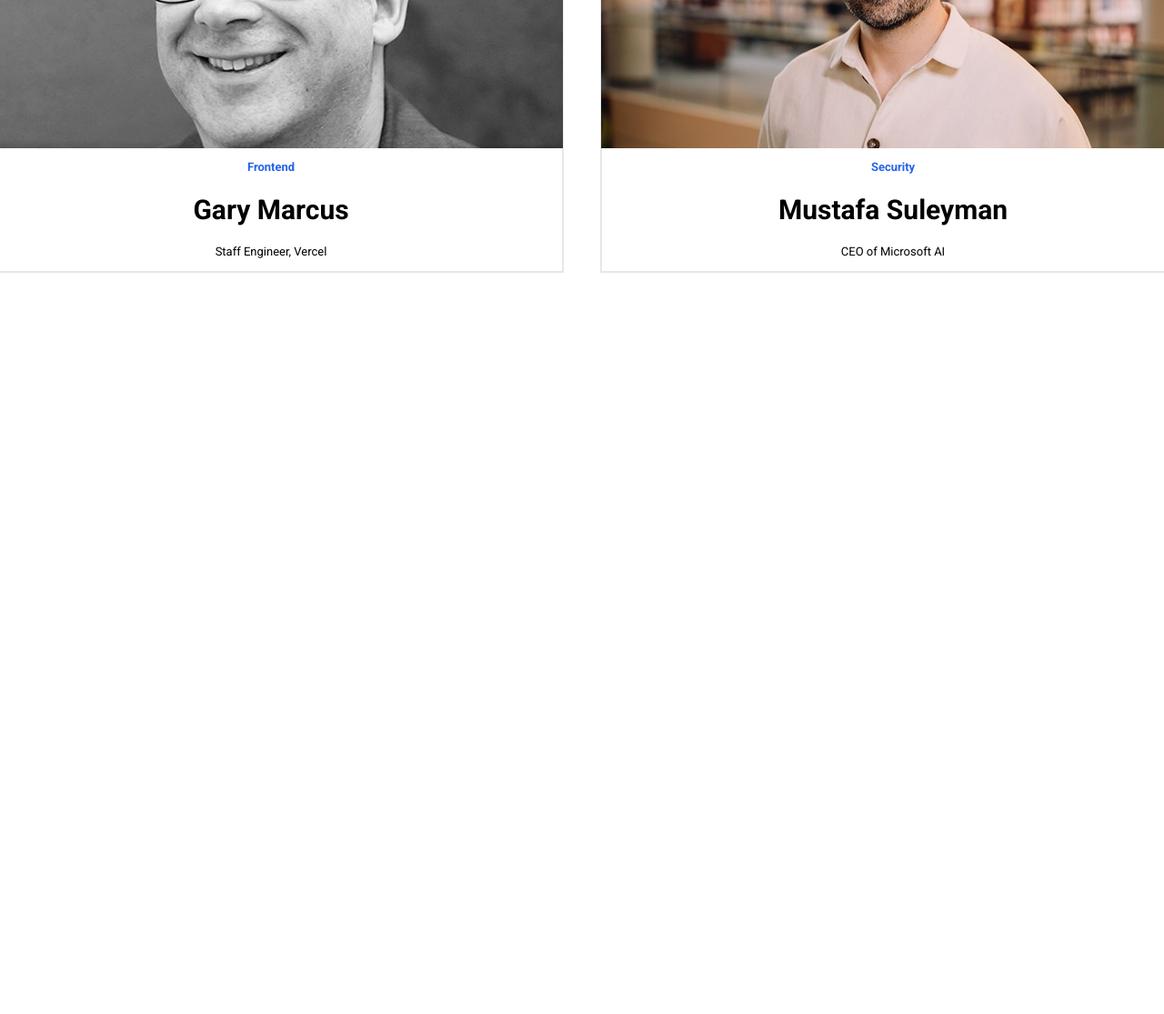
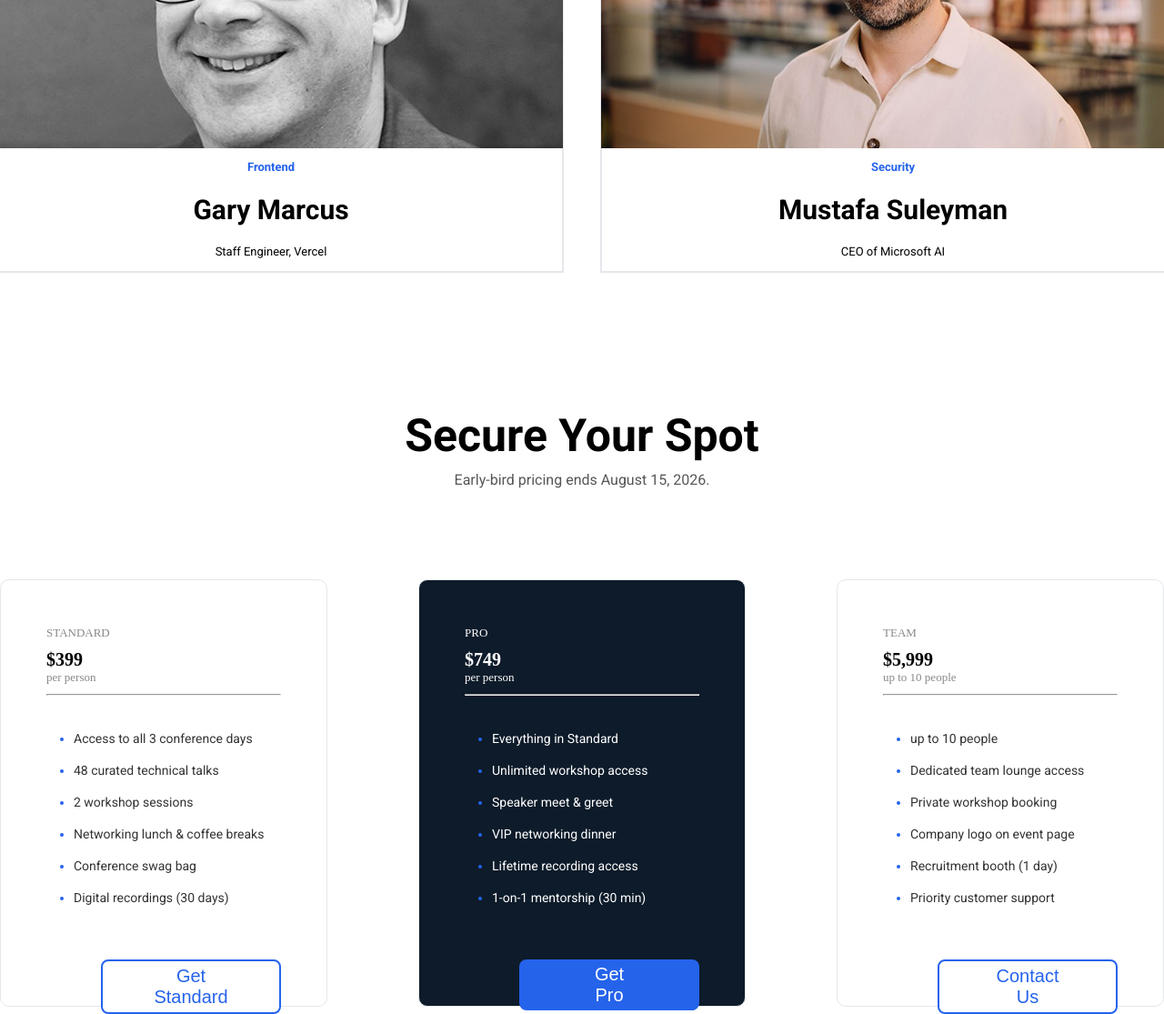
Before and after one commit to MohammadOmarFaruk-Rakib/Assingment-1, a plain HTML site: page index.html in a window 1280 px wide. Shown: the part 1832-2947 px from the top of the page at 91% size. Before the commit the page ends 2132 px from the top, so only its background shows below. Drawn offline with Linux system fonts and the light colour scheme.

Commit message:
secure your spot section added

```diff
--- a/index.html
+++ b/index.html
@@ -35,6 +35,7 @@
       </section>
     </nav>
   </header>
+
   <!-- banner or hero section start -->
   <section class="parent_hero">
     <div class="overlay_center">
@@ -54,6 +55,7 @@
 
   </section>
 
+  <!-- speaker section -->
   <section class="grand_parent">
     <section class="speaker_heading">
       <h1>Meet the Speakers</h1>
@@ -96,6 +98,75 @@
   </section>
 
 
+  <!-- secure spot section -->
+  <section class="grandparen_card">
+    <section class="secure_h1">
+      <h1>Secure Your Spot</h1>
+      <p>Early-bird pricing ends August 15, 2026.</p>
+    </section>
+    <section class="parent_secure">
+
+      <section class="secure_spot">
+        <p>STANDARD</p>
+        <h1>$399</h1>
+        <p>per person</p>
+        <hr>
+        <ul>
+          <li>Access to all 3 conference days</li>
+          <li>48 curated technical talks</li>
+          <li>2 workshop sessions</li>
+          <li>Networking lunch & coffee breaks</li>
+          <li>Conference swag bag</li>
+          <li>Digital recordings (30 days)</li>
+        </ul>
+        <section>
+          <button id="btn-three">Get Standard</button>
+        </section>
+      </section>
+      <section class="secure_spot special">
+        <p>PRO</p>
+        <h1>$749</h1>
+        <p>per person</p>
+        <hr>
+        <ul>
+
+          <li>Everything in Standard</li>
+         <li> Unlimited workshop access</li>
+          <li>Speaker meet & greet</li>
+          <li>VIP networking dinner</li>
+          <li>Lifetime recording access</li>
+          <li>1-on-1 mentorship (30 min)</li>
+        </ul>
+        <section>
+          <button id="btn-three_one">Get Pro</button>
+        </section>
+      </section>
+
+      <section class="secure_spot">
+        <p>TEAM</p>
+        <h1>$5,999</h1>
+        <p>up to 10 people</p>
+        <hr>
+        <ul>
+          <li>up to 10 people</li>
+          <li>Dedicated team lounge access</li>
+          <li>Private workshop booking</li>
+          <li>Company logo on event page</li>
+          <li>Recruitment booth (1 day)</li>
+          <li>Priority customer support</li>
+        </ul>
+        <section>
+          <button id="btn-three">Contact Us</button>
+        </section>
+      </section>
+    </section>
+
+
+  </section>
+  </section>
+
+
+
 
 
 
--- a/styles/style.css
+++ b/styles/style.css
@@ -56,10 +56,12 @@
   font-weight: 700;
   cursor: pointer;
 }
-.common_btn_one:hover{
+
+.common_btn_one:hover {
   background-color: orange;
 }
-.common_btn_two:hover{
+
+.common_btn_two:hover {
   background-color: orange;
 }
 
@@ -132,6 +134,7 @@
   margin-bottom: 10px;
 
 }
+
 .card p {
   font-size: 13px;
   font-family: "Roboto", sans-serif;
@@ -141,12 +144,13 @@
 }
 
 
-.card{
+.card {
   line-height: 1.7;
   border: 1px solid #E5E7EB;
 
 }
-.card_one{
+
+.card_one {
   line-height: 1.7;
   border: 1px solid #E5E7EB;
   padding: 10px;
@@ -155,13 +159,124 @@
 }
 
 
-.speaker_heading h1{
+.speaker_heading h1 {
   font-size: 60px;
   margin-top: 150px;
   margin-bottom: 50px;
   font-family: "Roboto", sans-serif;
 }
 
-.grand_parent{
+.grand_parent {
   text-align: center;
 }
+
+
+.secure_spot P {
+  font-size: 13px;
+  color: #888888;
+  margin-bottom: 10px;
+  border-radius: 10px;
+}
+
+.grandparen_card {
+  width: 100%;
+}
+
+.parent_secure {
+  display: flex;
+  justify-content: center;
+  gap: 100px;
+
+}
+
+.secure_spot {
+  width: 450px;
+  height: 470px;
+  margin-top: 100px;
+  padding: 50px;
+  border-radius: 10px;
+  border: 1px solid #E5E7EB;
+}
+
+.secure_spot h1 {
+  font-size: 20px;
+
+}
+
+.secure_spot ul {
+  font-family: "Roboto", sans-serif;
+  font-size: 14px;
+  color: #333333;
+  margin-top: 30px;
+  margin-left: 30px;
+  line-height: 2.5;
+}
+
+.secure_spot ul li::marker {
+  color: #2563EB;
+}
+
+#btn-three {
+  padding: 5px 50px 5px 50px;
+  border: 2px solid #2563EB;
+  background-color: white;
+  color: #2563EB;
+  border-radius: 8px;
+  margin-top: 50px;
+  margin-left: 60px;
+  font-size: 20px;
+  font: bold;
+  cursor: pointer;
+
+}
+
+#btn-three_one {
+  padding: 5px 70px 5px 70px;
+  background-color: #2563EB;
+  color: white;
+  border: none;
+  border-radius: 8px;
+  margin-top: 50px;
+  margin-left: 60px;
+  font-size: 20px;
+  font: bold;
+  cursor: pointer;
+
+}
+
+#btn-three:hover {
+  background-color: rgb(31, 15, 255);
+  color: white;
+}
+
+.secure_h1 {
+  margin-top: 150px;
+  text-align: center;
+  font-family: "Roboto", sans-serif;
+}
+
+.secure_h1 h1 {
+  font-size: 50px;
+}
+
+.secure_h1 p {
+  margin-top: 10px;
+  color: #575757;
+  font-size: 16px;
+}
+
+.special {
+  background-color: #0D1B2A;
+}
+
+.special h1 {
+  color: white;
+}
+
+.special p {
+  color: white;
+}
+
+.special ul li {
+  color: white;
+}
```
Lines whose indentation alone changed are shown as unchanged.
